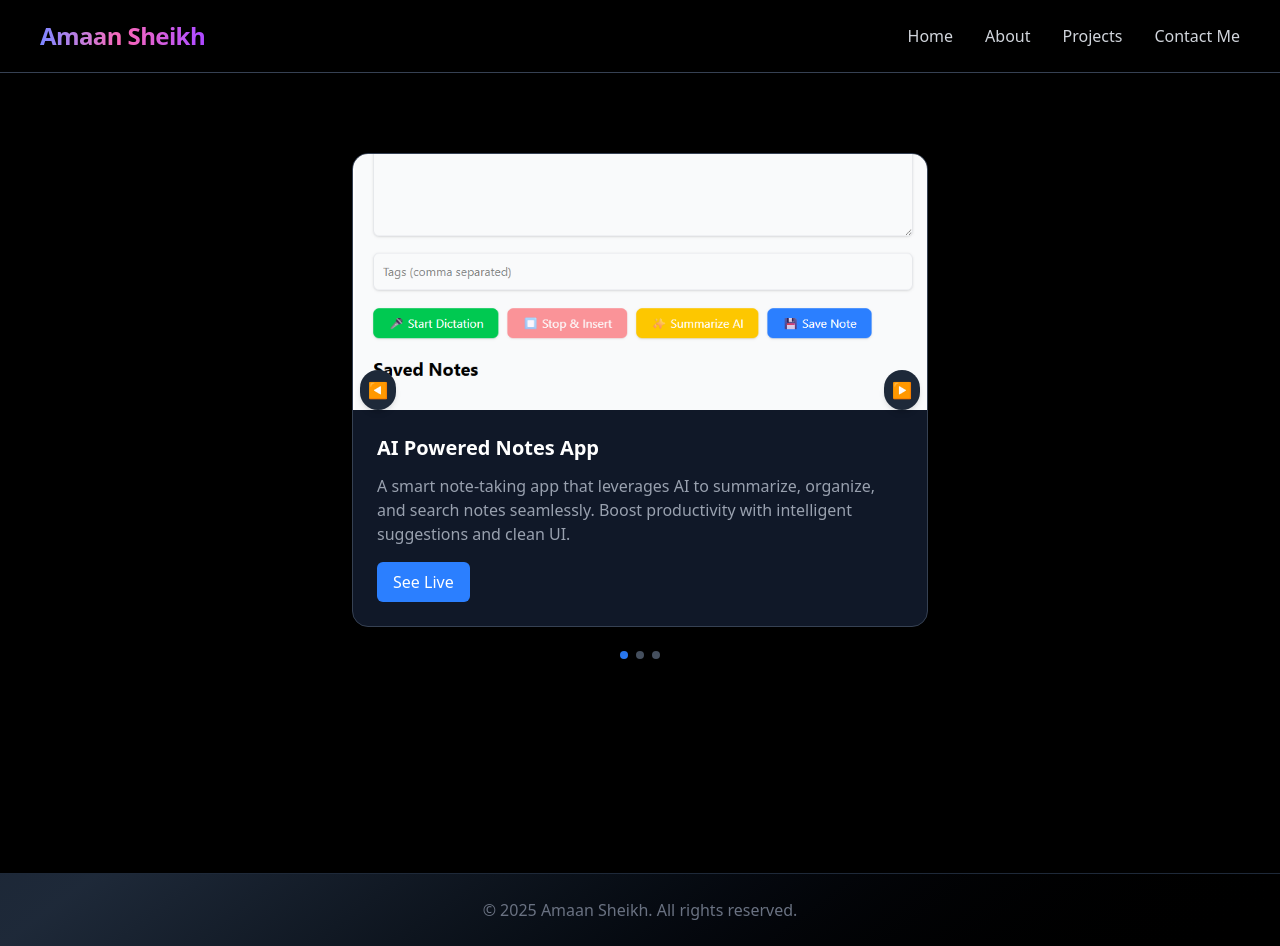
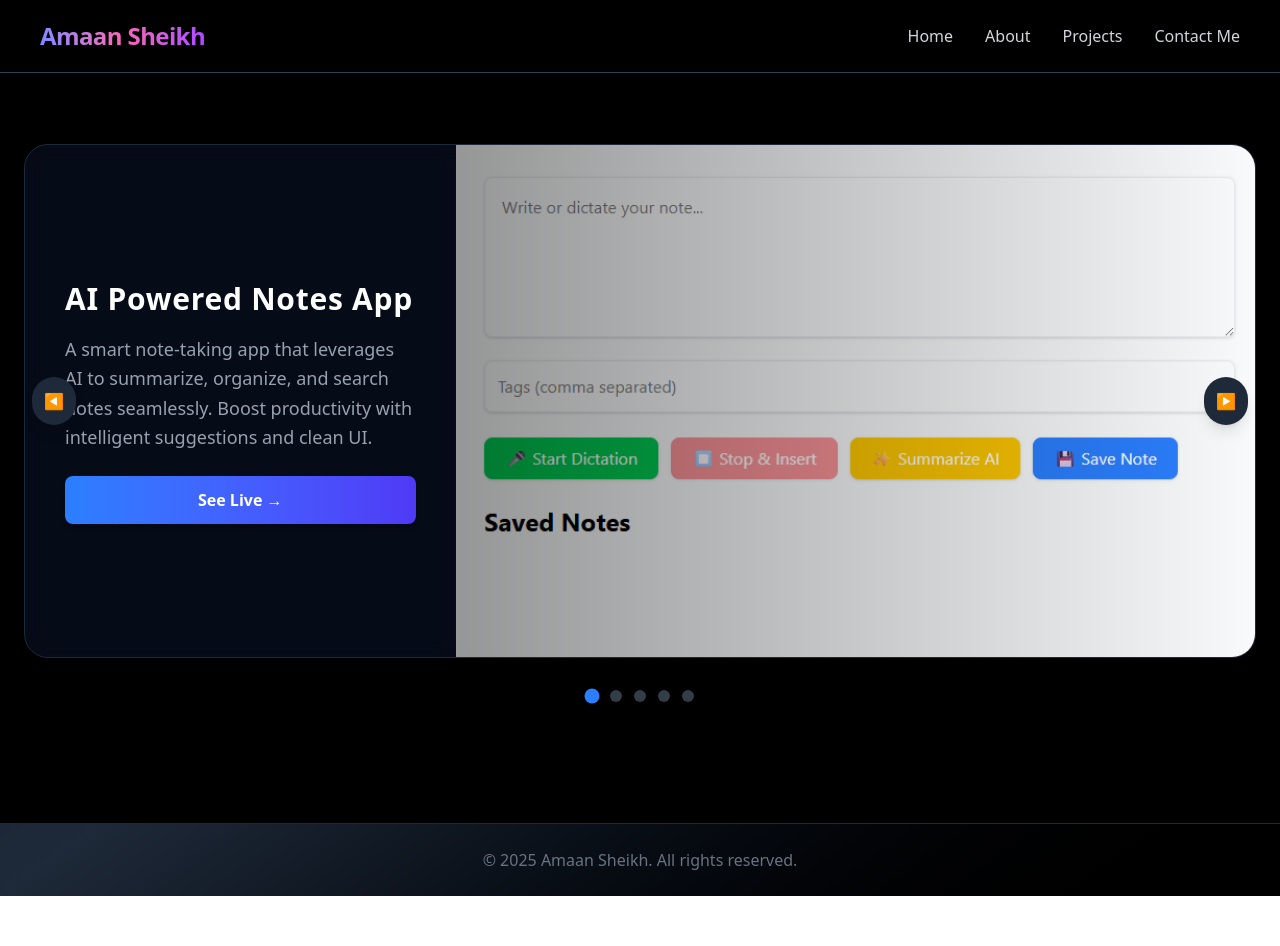
Before and after one commit to Amaan1911/Portfolio, a React (Vite) app: page /projects in a window 1280 px wide. After the commit the page ends 896 px from the top, so only its background shows below. Built offline with nearby package versions, Linux system fonts and the light colour scheme.

Commit message:
added projects

```diff
--- a/src/components/Navbar.jsx
+++ b/src/components/Navbar.jsx
@@ -5,12 +5,11 @@ export default function Navbar() {
   return (
     <nav className="flex justify-between items-center px-10 py-5 bg-black bg-opacity-80 backdrop-blur-md sticky top-0 z-50 shadow-xl border-b border-gray-700">
 
-      {/* Brand */}
+
       <h1 className="text-2xl font-extrabold tracking-tight bg-gradient-to-r from-indigo-400 via-pink-400 to-purple-500 bg-clip-text text-transparent hover:scale-105 transform transition duration-300 cursor-pointer">
         Amaan Sheikh
       </h1>
 
-      {/* Links */}
       <div className="flex space-x-8 font-medium text-gray-300">
         {[
           { name: "Home", path: "/" },
--- a/src/components/Projects.jsx
+++ b/src/components/Projects.jsx
@@ -1,4 +1,5 @@
 import { motion, AnimatePresence } from "framer-motion";
+import { title } from "framer-motion/client";
 import { useState } from "react";
 
 function Projects() {
@@ -24,6 +25,18 @@ function Projects() {
       image: "/Ecom.png",
       liveLink: "https://ecom-two-pink-20.vercel.app/",
     },
+    {
+      title: "Abdullah Artificial Jewels",
+      description : "A frontend based Artificia jewellery shop, where user can find their desrired jewel item and contact the shop owner for making an order",
+      image: "/public/shop.png",
+      liveLink: "https://shop-neon-nine.vercel.app/"
+    },
+    {
+      title: "Real-Time Chat Application",
+      description: "A chat app developed using MERN stack with Websockets(socket.io), where user can signup or login and chat with their friends",
+      image: "/Chat.png",
+      liveLink: "https://amaan-chat-app-fe.vercel.app/"
+    }
   ];
 
   const [current, setCurrent] = useState(0);
@@ -38,36 +51,53 @@ function Projects() {
   const project = projectData[current];
 
   return (
-    <section className="py-20 px-6 md:px-10 bg-black min-h-screen flex flex-col items-center">
-
-
-      <div className="relative w-full max-w-xl">
+    <section className="py-20 px-6 mt-[-50px] bg-black min-h-screen flex flex-col items-center justify-center">
+    <div className="relative w-full max-w-7xl">
       <AnimatePresence mode="wait">
         <motion.div
           key={project.title}
-            initial={{ opacity: 0, x: 100 }}
-            animate={{ opacity: 1, x: 0 }}
-            exit={{ opacity: 0, x: -100 }}
-            transition={{ duration: 0.6 }}
-            className="bg-gray-900 rounded-2xl overflow-hidden shadow-2xl border border-gray-700"
+          initial={{ opacity: 0, y: 40 }}
+          animate={{ opacity: 1, y: 0 }}
+          exit={{ opacity: 0, y: -40 }}
+          transition={{ duration: 0.6, ease: "easeInOut" }}
+          className="grid md:grid-cols-[35%_65%] bg-gray-900 rounded-3xl overflow-hidden shadow-2xl border border-gray-800"
         >
-            <div className="h-64">
+          {/* Left: Text Description */}
+          <motion.div
+            initial={{ x: -80, opacity: 0 }}
+            animate={{ x: 0, opacity: 1 }}
+            transition={{ duration: 0.7, ease: "easeOut" }}
+            className="flex flex-col justify-center p-8 md:p-10 bg-gray-950/70 backdrop-blur-sm"
+          >
+            <h4 className="text-3xl font-bold text-white mb-4 tracking-wide leading-snug">
+              {project.title}
+            </h4>
+            <p className="text-gray-400 mb-6 text-base md:text-lg leading-relaxed">
+              {project.description}
+            </p>
+            <button
+              onClick={() => window.open(project.liveLink, "_blank")}
+              className="bg-gradient-to-r from-blue-500 to-indigo-600 hover:from-blue-600 hover:to-indigo-700 px-6 py-3 rounded-lg text-white font-semibold shadow-md transition-transform hover:scale-105"
+            >
+              See Live →
+            </button>
+          </motion.div>
+
+          {/* Right: Image */}
+          <motion.div
+            initial={{ x: 100, opacity: 0 }}
+            animate={{ x: 0, opacity: 1 }}
+            transition={{ duration: 0.7, ease: "easeOut" }}
+            className="relative h-80 md:h-[28rem] lg:h-[32rem]"
+          >
             <img
               src={project.image}
               alt={project.title}
               className="w-full h-full object-cover"
             />
-            </div>
-            <div className="p-6">
-              <h4 className="text-xl font-semibold mb-3 text-white">{project.title}</h4>
-              <p className="text-gray-400 mb-4">{project.description}</p>
-              <button
-                onClick={() => window.open(project.liveLink, "_blank")}
-                className="bg-blue-500 hover:bg-blue-600 px-4 py-2 rounded-md text-white transition"
-              >
-                See Live
-              </button>
-            </div>
+            {/* optional gradient overlay for text contrast */}
+            <div className="absolute inset-0 bg-gradient-to-l from-transparent to-black/40" />
+          </motion.div>
         </motion.div>
       </AnimatePresence>
 
@@ -75,13 +105,13 @@ function Projects() {
       <div className="absolute top-1/2 -translate-y-1/2 w-full flex justify-between px-2">
         <button
           onClick={prevProject}
-            className="bg-gray-800 hover:bg-gray-700 text-white p-2 rounded-full shadow-md"
+          className="bg-gray-800 hover:bg-gray-700 text-white p-3 rounded-full shadow-lg transition-transform hover:scale-110"
         >
           ◀
         </button>
         <button
           onClick={nextProject}
-            className="bg-gray-800 hover:bg-gray-700 text-white p-2 rounded-full shadow-md"
+          className="bg-gray-800 hover:bg-gray-700 text-white p-3 rounded-full shadow-lg transition-transform hover:scale-110"
         >
           ▶
         </button>
@@ -89,12 +119,12 @@ function Projects() {
     </div>
 
     {/* Pagination Dots */}
-      <div className="flex gap-2 mt-6">
+    <div className="flex gap-3 mt-8">
       {projectData.map((_, i) => (
         <span
           key={i}
-            className={`h-2 w-2 rounded-full ${
-              i === current ? "bg-blue-500" : "bg-gray-600"
+          className={`h-3 w-3 rounded-full transition-all duration-300 ${
+            i === current ? "bg-blue-500 scale-125" : "bg-gray-600 opacity-70"
           }`}
         />
       ))}
```
Also changed, not shown: public/Chat.png (added), public/shop.png (added). Lines whose indentation alone changed are shown as unchanged.
